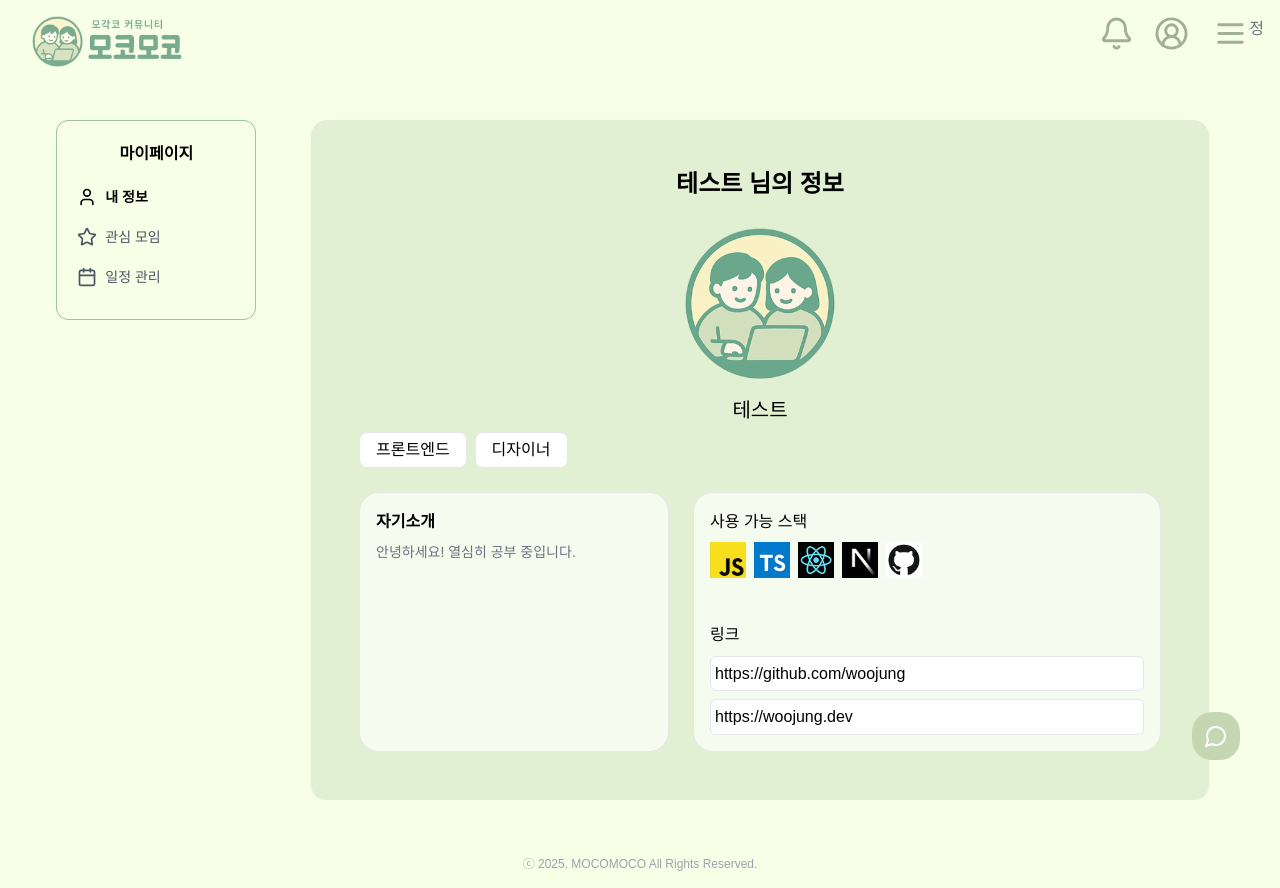
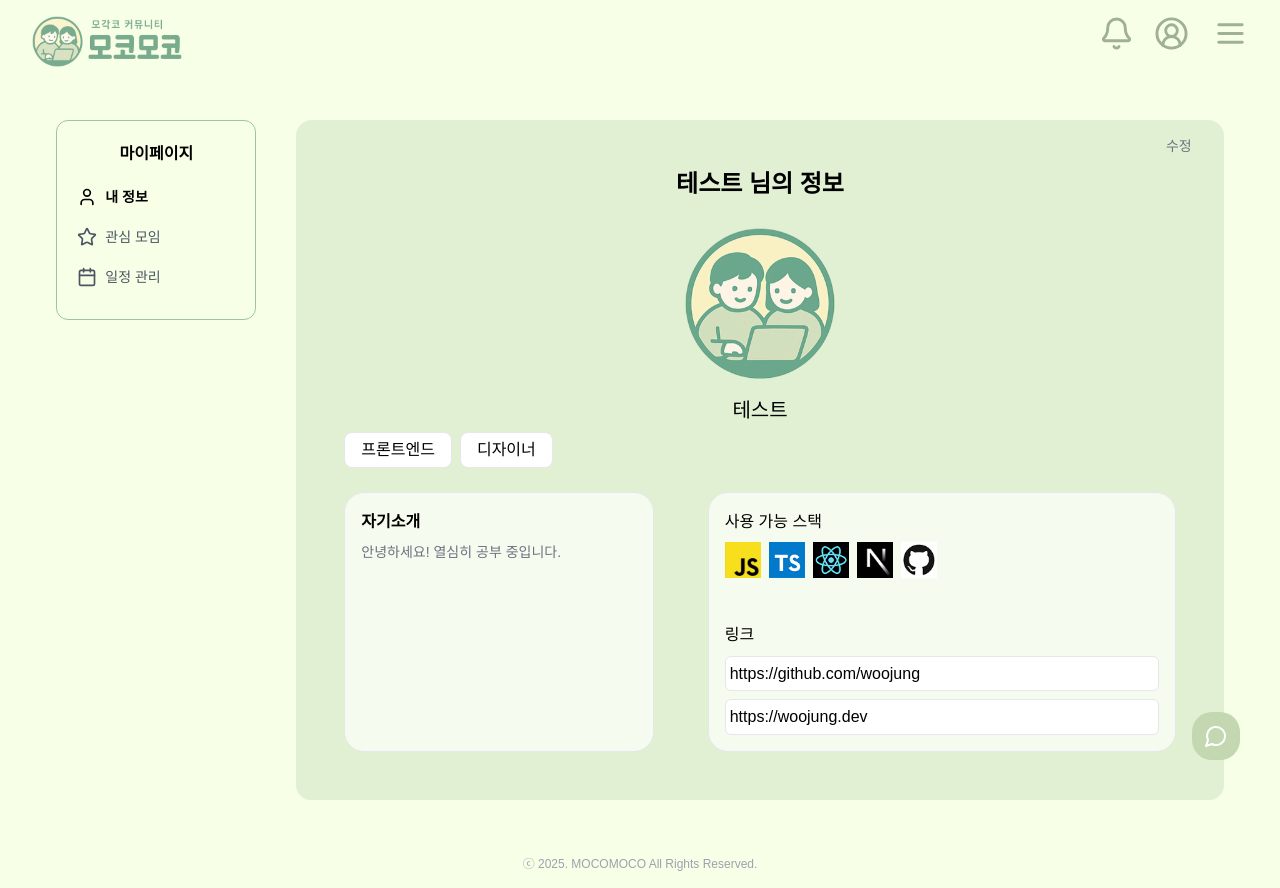
Before and after one commit to seonysun/mocomoco-FE, a Next.js app: page /mypage in a window 1280 px wide. Built offline with nearby package versions, Linux system fonts and the light colour scheme; a web font is replaced by a local one.

Commit message:
Deploy from GitHub Actions

```diff
--- a/src/app/mypage/page.tsx
+++ b/src/app/mypage/page.tsx
@@ -5,6 +5,7 @@ import stack_react from '@images/stack_React.png';
 import stack_next from '@images/stack_Next.png';
 import stack_git from '@images/stack_git.png';
 import Logo from '@images/Logo.png';
+import Link from 'next/link';
 import userProfile from '@/mockup/user.json';
 
 type UserProfile = {
@@ -22,11 +23,9 @@ type UserProfile = {
 };
 
 async function getUserProfile(): Promise<UserProfile> {
-  const response = await fetch('http://localhost:3000/api/mypage');
-  if (!response.ok) {
-    throw new Error('Failed to fetch user profile');
-  }
-  return response.json();
+  const response = await fetch('https://api.mocomoco.store/api/auth/user/');
+  const data: UserProfile = await response.json();
+  return data;
 }
 
 export default async function Mypage() {
@@ -35,14 +34,15 @@ export default async function Mypage() {
   return (
     <div aria-label="마이페이지" className="h-full">
       {/* 마이페이지 카드 */}
-      <div className="flex items-center justify-center">
       <section
-          className="flex min-h-[500px] min-w-[700px] flex-col items-center rounded-2xl bg-[#E1F0D3] p-12 shadow-sm"
+        className="relative flex min-h-[500px] min-w-[700px] flex-col items-center rounded-2xl bg-[#E1F0D3] p-12 shadow-sm"
         aria-label="사용자 정보"
       >
-          <button className="absolute right-4 top-4 text-gray-500 hover:text-gray-700">
+        <Link href="/mypage/edit">
+          <button className="absolute right-8 top-4 text-sm text-gray-500 hover:text-gray-700">
             수정
           </button>
+        </Link>
         <h2 className="mb-6 text-2xl font-semibold" aria-level={2}>
           {userProfile.nickname} 님의 정보
         </h2>
@@ -58,6 +58,7 @@ export default async function Mypage() {
         <div className="mb-2 text-xl" role="text" aria-label="사용자 이름">
           {userProfile.name}
         </div>
+
         {/* 탭 */}
         <div className="mb-6 flex w-full justify-start gap-2">
           <div className="rounded-lg border bg-white px-4 py-1 font-medium">
@@ -67,6 +68,7 @@ export default async function Mypage() {
             디자이너
           </div>
         </div>
+
         {/* 정보 카드 */}
         <div className="flex w-full justify-between gap-6">
           {/* 자기소개 */}
@@ -86,6 +88,7 @@ export default async function Mypage() {
               {userProfile.intro}
             </div>
           </div>
+
           {/* 스택 및 링크 */}
           <div
             className="flex flex-col gap-3 rounded-[20px] border bg-[#F6FBEF]"
@@ -144,6 +147,7 @@ export default async function Mypage() {
                 </li>
               </nav>
             </div>
+
             <div className="min-w-[220px] rounded-lg p-4">
               <div className="mb-2" role="heading" aria-level={3}>
                 링크
@@ -169,6 +173,5 @@ export default async function Mypage() {
         </div>
       </section>
     </div>
-    </div>
   );
 }
```
Lines whose indentation alone changed are shown as unchanged.
